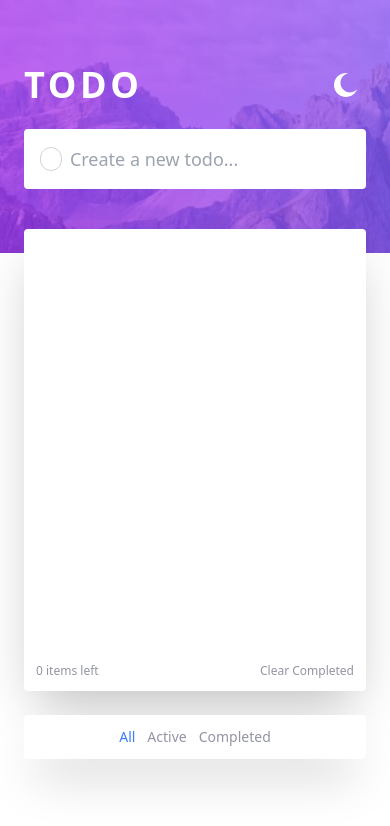
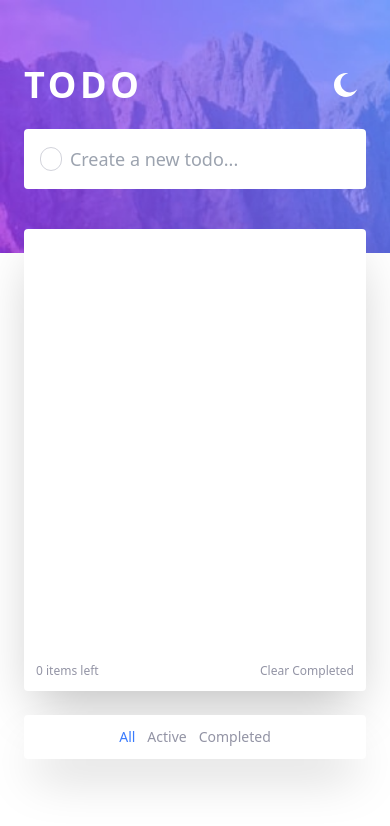
Before and after one commit to SamuelSackey/trestle-todo-app, a website: page index.html in a window 390 px wide. Drawn offline with Linux system fonts and the light colour scheme.

Commit message:
Add images for mobile

```diff
--- a/index.html
+++ b/index.html
@@ -9,7 +9,7 @@
   <body class="dark:bg-dark-blue-dark">
     <section
       id="banner"
-      class="bg-[url('/images/bg-desktop-light.jpg')] dark:bg-[url('/images/bg-desktop-dark.jpg')] bg-cover h-[30vh]"
+      class="bg-[url('/images/bg-mobile-light.jpg')] dark:bg-[url('/images/bg-mobile-dark.jpg')] sm:bg-[url('/images/bg-desktop-light.jpg')] sm:dark:bg-[url('/images/bg-desktop-dark.jpg')] bg-cover h-[30vh]"
     >
       <div
         class="h-full mx-auto p-6 max-w-lg flex flex-col justify-center gap-6"
```
Also changed, not shown: styles/output.css.
